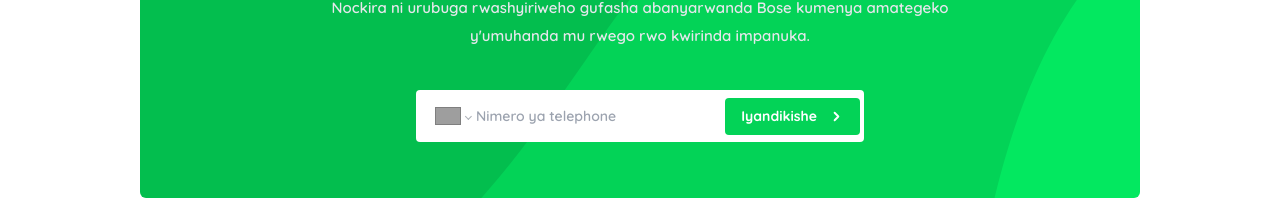
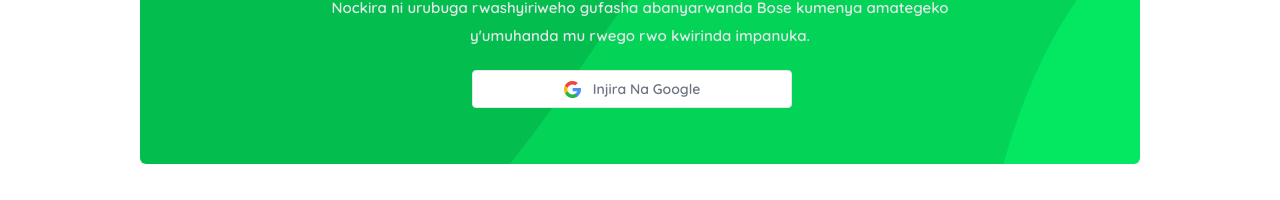
Before and after one commit to Nockira/nockira, a Next.js app in the folder site/: page / in a window 1280 px wide. Shown: the part 266-466 px from the top of the page. Built offline with nearby package versions, Linux system fonts and the light colour scheme; no server answers; grey boxes are pictures that could not be loaded.

Commit message:
added google to home

```diff
--- a/site/components/HomeBanner.tsx
+++ b/site/components/HomeBanner.tsx
@@ -7,6 +7,7 @@
 import { AuthServices } from "../services/auth.service";
 import { useAuth } from "../context/authContext";
 import { useRouter } from "next/router";
+import SocialIcon from "./SocialIcon";
 
 export default function HomeBanner() {
   const [phone, setphone] = useState("");
@@ -38,6 +39,31 @@
       toast.show({ title: "nimero yawe nago yanditse neza", danger: true });
     }
   };
+
+  const [googleLoading, setgoogleLoading] = useState(false);
+
+  const handleGoogleLogin = async () => {
+    try {
+      setgoogleLoading(true);
+      await new AuthServices()
+        .signInWithGoogle()
+        .then()
+        .then(() => {
+          setgoogleLoading(false);
+          if (router.query.redirect) {
+            router.push(router.query.redirect.toString());
+          } else {
+            router.push("/learn");
+          }
+        });
+    } catch (error) {
+      toast.show({
+        title: error.message,
+        danger: true,
+      });
+      setgoogleLoading(false);
+    }
+  };
   return (
     <div className="px-3 sm:px-0 max-w-5xl mx-auto ">
       <div className="home-banner sm:rounded-none g-green-200 sm:my-0 py-14 rounded-md text-center my-6 flex flex-col items-center justify-center px-5">
@@ -48,7 +74,67 @@
           Nockira ni urubuga rwashyiriweho gufasha abanyarwanda Bose kumenya
           amategeko y&apos;umuhanda mu rwego rwo kwirinda impanuka.
         </p>
+        <SocialIcon
+          onClick={() => {
+            handleGoogleLogin();
+          }}
+          // disabled={renderProps.disabled}
+          loading={googleLoading}
+          className="mr-4 !bg-white font-semibold max-w-xs"
+          Icon={() => {
+            return (
+              <svg
+                width="17px"
+                height="17px"
+                viewBox="0 0 20 20"
+                version="1.1"
+                className="mr-3"
+                xmlns="http://www.w3.org/2000/svg"
+                xmlnsXlink="http://www.w3.org/1999/xlink"
+              >
+                <g
+                  id="⚙️-Symbols"
+                  stroke="none"
+                  strokeWidth={1}
+                  fill="none"
+                  fillRule="evenodd"
+                >
+                  <g
+                    id="Icons/icons-ui/logo-google"
+                    transform="translate(-2.000000, -2.000000)"
+                  >
+                    <g id="Group" transform="translate(2.000000, 2.000000)">
+                      <path
+                        d="M4.43242,12.0860006 L3.73625037,14.6849006 L1.19176006,14.7388 C0.431328032,13.3283002 4.6629367e-14,11.7145998 4.6629367e-14,9.99977983 C4.6629367e-14,8.34154023 0.40328103,6.77779011 1.11812005,5.40088 L1.11867012,5.40088 L3.38398025,5.81618991 L4.37633038,8.06791022 C4.16863029,8.67342008 4.05543027,9.32341962 4.05543027,9.99977983 C4.0555105,10.7338 4.18848021,11.4371996 4.43242,12.0860006 L4.43242,12.0860006 Z"
+                        id="Shape"
+                        fill="#FBBB00"
+                      />
+                      <path
+                        d="M19.8251992,8.13184 C19.9400002,8.73676034 19.999901,9.36148002 19.999901,9.99996015 C19.999901,10.7159006 19.9246008,11.4143001 19.7812001,12.0879003 C19.2943994,14.3802001 18.0223998,16.3817996 16.2604007,17.7983 L16.2598003,17.7977999 L13.4064999,17.6522004 L13.0027,15.1313 C14.1719,14.4455995 15.0857001,13.3725007 15.5670004,12.0879003 L10.2197,12.0879003 L10.2197,8.13184 L15.6450005,8.13184 L19.8251992,8.13184 L19.8251992,8.13184 Z"
+                        id="Shape"
+                        fill="#518EF8"
+                      />
+                      <path
+                        d="M16.2597987,17.7978994 L16.260299,17.7985 C14.5465997,19.1760004 12.3696997,20.000099 9.99989014,20.000099 C6.19165,20.000099 2.88066993,17.8715994 1.19165,14.7391996 L4.43231004,12.0864 C5.27680987,14.3402995 7.45098989,15.9447002 9.99989014,15.9447002 C11.0955,15.9447002 12.1218987,15.6485003 13.0025987,15.1315002 L16.2597987,17.7978994 L16.2597987,17.7978994 Z"
+                        id="Shape"
+                        fill="#28B446"
+                      />
+                      <path
+                        d="M16.382999,2.30219012 L13.1434002,4.95436979 C12.2319001,4.38461013 11.1543999,4.05547005 10.0000005,4.05547005 C7.39344021,4.05547005 5.1786,5.73347982 4.37641012,8.06812 L1.11871003,5.4010903 L1.11816,5.4010903 C2.78246006,2.19230006 6.13520044,-4.6185278e-14 10.0000005,-4.6185278e-14 C12.4264001,-4.6185278e-14 14.6511007,0.864296984 16.382999,2.30219012 L16.382999,2.30219012 Z"
+                        id="Shape"
+                        fill="#F14336"
+                      />
+                    </g>
+                  </g>
+                </g>
+              </svg>
+            );
+          }}
+        >
+          Injira Na Google
+        </SocialIcon>
 
+        {/*
         <form
           onSubmit={(e) => {
             e.preventDefault();
@@ -74,7 +160,7 @@
               />
             </Button>
           </div>
-        </form>
+        </form> */}
       </div>
       <div id="recaptcha-container"></div>
     </div>
--- a/site/components/Navbar.tsx
+++ b/site/components/Navbar.tsx
@@ -297,8 +297,8 @@
                 loading={loggingOut}
                 onClick={() => {
                   setloggingOut(true);
-                  router.push("/auth/login");
                   setTimeout(() => {
+                    router.push("/");
                     logout();
                     setcallapsed(false);
                     setloggingOut(false);
--- a/site/config/firebase.ts
+++ b/site/config/firebase.ts
@@ -1,4 +1,4 @@
-import { initializeApp, getApps } from "firebase/app";
+import { initializeApp, getApps, getApp } from "firebase/app";
 import { getAuth } from "firebase/auth";
 import { getStorage } from "firebase/storage";
 import { enableIndexedDbPersistence, getFirestore } from "firebase/firestore";
@@ -14,24 +14,13 @@
   measurementId: "G-EVL87BVPES",
 };
 
-if (!getApps().length) {
-  enableIndexedDbPersistence(getFirestore(initializeApp(config))).catch(
-    (err) => {
-      if (err.code == "failed-precondition") {
-        console.log(err);
-      } else if (err.code == "unimplemented") {
-        console.log(err);
-      }
-    }
-  );
-}
+export const firebaseApp = !getApps().length ? initializeApp(config) : getApp();
 
-const auth = getAuth(initializeApp(config));
-const functions = getFunctions(initializeApp(config));
-const firestore = getFirestore(initializeApp(config));
-const storage = getStorage(initializeApp(config));
-
-// connectFunctionsEmulator(functions, "localhost", 5001);
+console.log(firebaseApp);
+const functions = getFunctions(firebaseApp);
+const firestore = getFirestore(firebaseApp);
+const storage = getStorage(firebaseApp);
+const auth = getAuth(firebaseApp);
 
 export function docToJSON(doc: any) {
   const data = doc.data();
--- a/site/package.json
+++ b/site/package.json
@@ -18,7 +18,7 @@
     "draft-js": "^0.11.7",
     "draftjs-to-html": "^0.9.1",
     "editorjs-react-renderer": "^3.4.0",
-    "firebase": "^9.8.1",
+    "firebase": "^9.22.0",
     "formik": "^2.2.9",
     "html-to-draftjs": "^1.5.0",
     "next": "12.1.6",
--- a/site/pages/learn/logout.tsx
+++ b/site/pages/learn/logout.tsx
@@ -27,7 +27,7 @@
                 onClick={() => {
                   setloadingLogout(true);
                   setTimeout(() => {
-                    router.push("/auth/login");
+                    router.push("/");
                     logout();
                     setloadingLogout(false);
                   }, 1000);
--- a/site/pages/learn/plans.tsx
+++ b/site/pages/learn/plans.tsx
@@ -33,7 +33,7 @@
       <div className="grid grid-cols-3 sm:grid-cols-1 gap-3">
         {[
           {
-            price: 300,
+            price: 1000,
             name: "umunsi",
             duration: "daily",
             features: [
```
Also changed, not shown: 2 other files (tests, documents, lock files or other folders).
